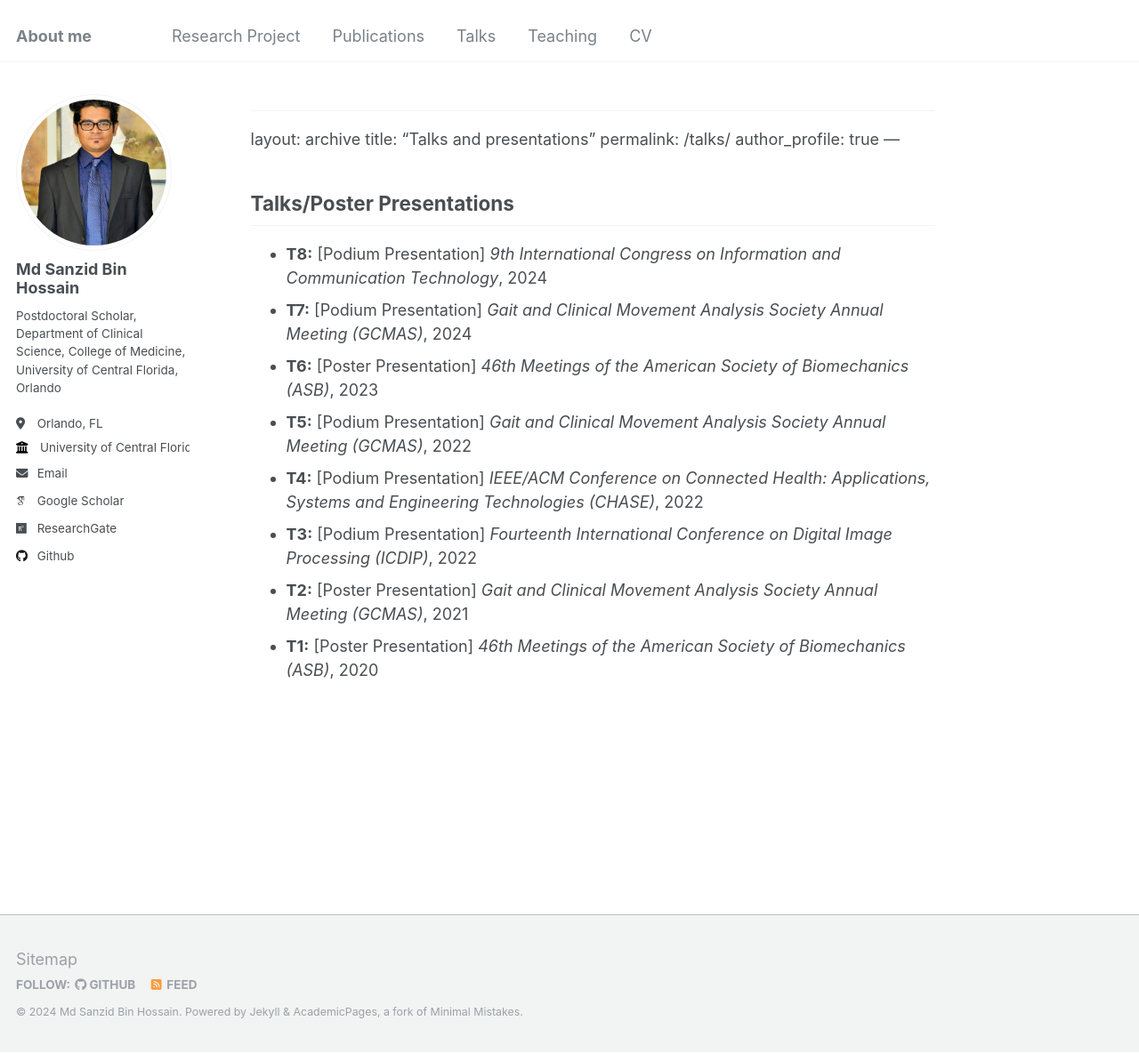
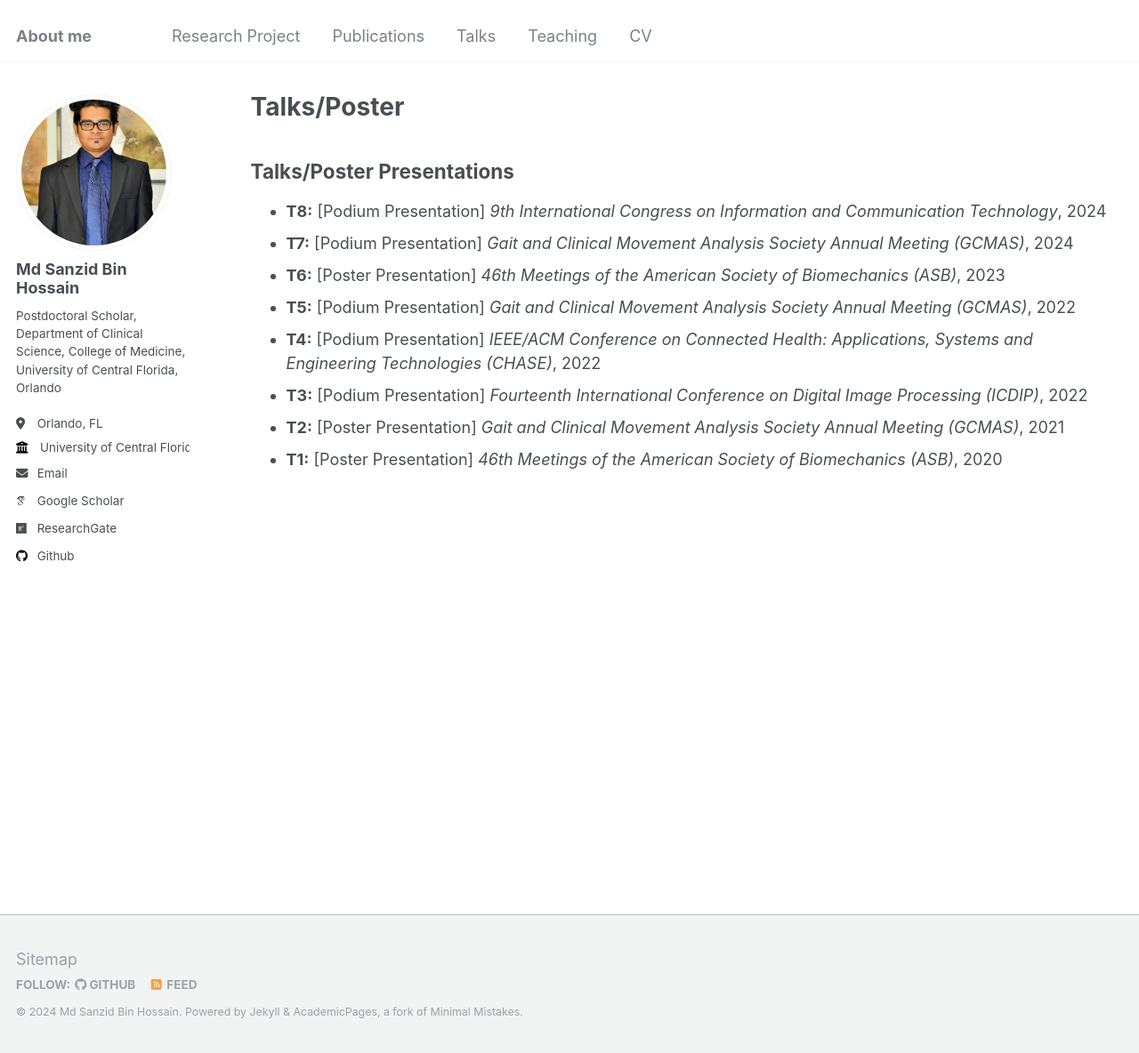
Before and after one commit to Md-Sanzid-Bin-Hossain/Md-Sanzid-Bin-Hossain, a Jekyll site: the page built from _pages/talks.md, in a window 1280 px wide and 1184 px high. Shown: the whole window at 89% size. Built offline with Jekyll 4.4.1, drawn with Linux system fonts in a browser that asks for light colours; some web fonts are replaced; our own code applies the rules of GitHub Pages for plain Markdown files.

Commit message:
talks.md

```diff
--- a/_pages/talks.md
+++ b/_pages/talks.md
@@ -1,6 +1,6 @@
--- ---
+---
 layout: archive
-title: "Talks and presentations"
+title: "Talks/Poster"
 permalink: /talks/
 author_profile: true
 ---
```
